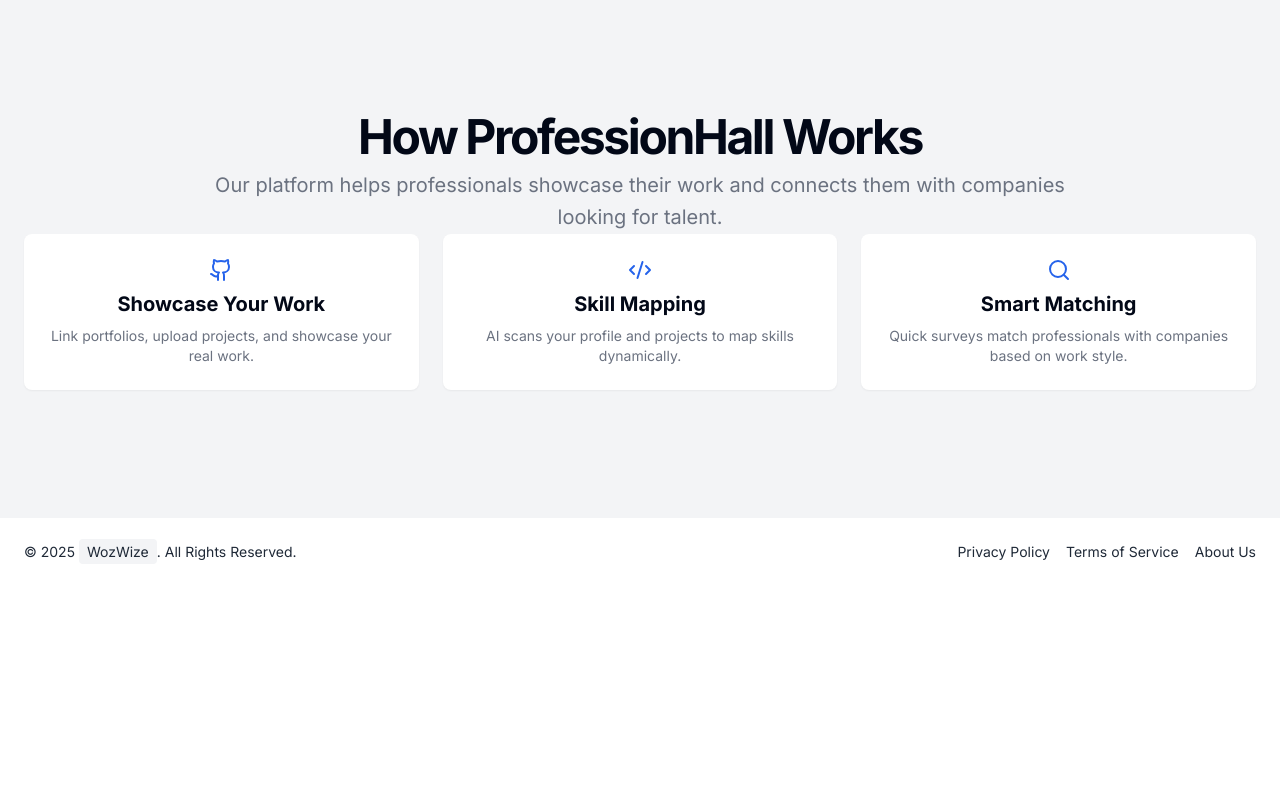
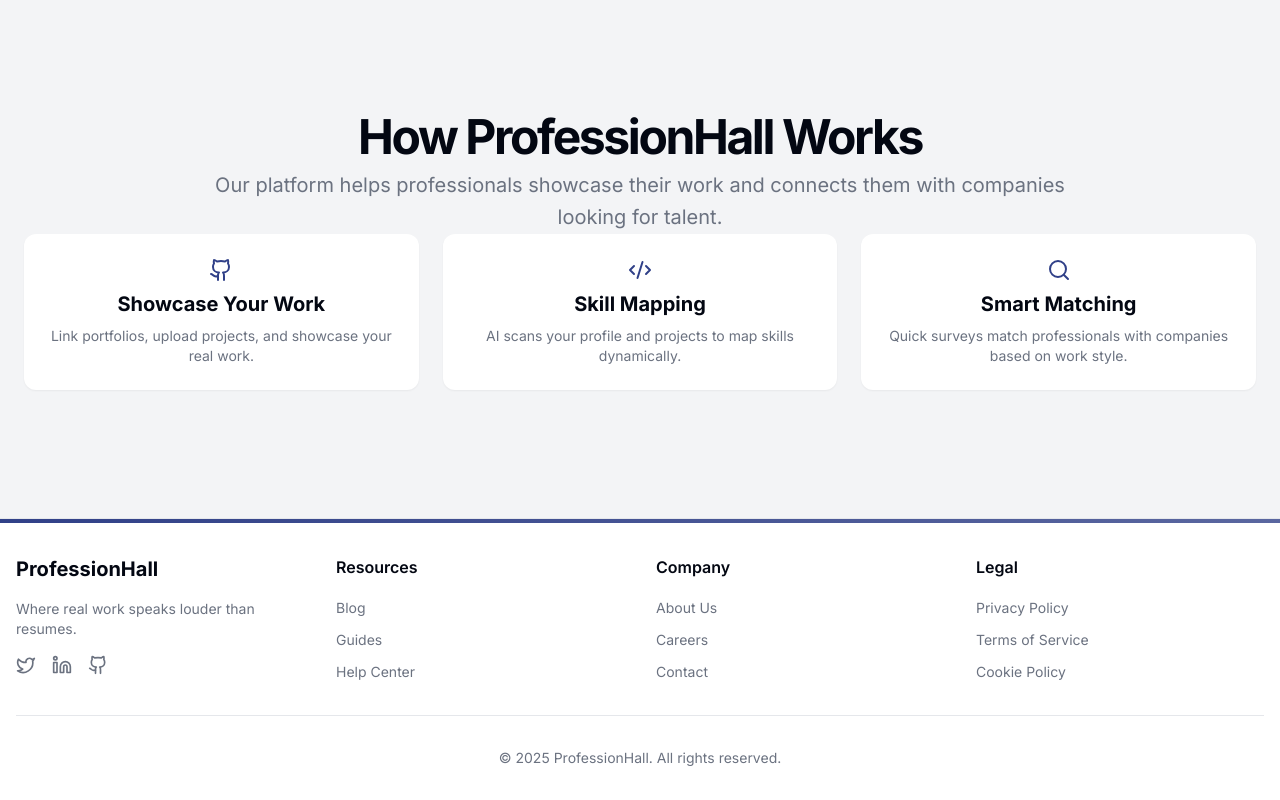
Before and after one commit to LtShibby/ProfessionHall, a Next.js app: page / in a window 1280 px wide. Shown: the part 810-1610 px from the top of the page. Before the commit the page ends 1396 px from the top, so only its background shows below. Built offline with nearby package versions, Linux system fonts and the light colour scheme.

Commit message:
update theme

```diff
--- a/app/globals.css
+++ b/app/globals.css
@@ -5,47 +5,47 @@
 @layer base {
   :root {
     --background: 0 0% 100%;
-    --foreground: 222.2 84% 4.9%;
+    --foreground: 224 71.4% 4.1%;
     --card: 0 0% 100%;
-    --card-foreground: 222.2 84% 4.9%;
+    --card-foreground: 224 71.4% 4.1%;
     --popover: 0 0% 100%;
-    --popover-foreground: 222.2 84% 4.9%;
-    --primary: 221.2 83.2% 53.3%;
-    --primary-foreground: 210 40% 98%;
-    --secondary: 210 40% 96.1%;
-    --secondary-foreground: 222.2 47.4% 11.2%;
-    --muted: 210 40% 96.1%;
-    --muted-foreground: 215.4 16.3% 46.9%;
-    --accent: 210 40% 96.1%;
-    --accent-foreground: 222.2 47.4% 11.2%;
+    --popover-foreground: 224 71.4% 4.1%;
+    --primary: 229 47.4% 36.1%;
+    --primary-foreground: 210 20% 98%;
+    --secondary: 220 14.3% 95.9%;
+    --secondary-foreground: 220.9 39.3% 11%;
+    --muted: 220 14.3% 95.9%;
+    --muted-foreground: 220 8.9% 46.1%;
+    --accent: 220 14.3% 95.9%;
+    --accent-foreground: 220.9 39.3% 11%;
     --destructive: 0 84.2% 60.2%;
-    --destructive-foreground: 210 40% 98%;
-    --border: 214.3 31.8% 91.4%;
-    --input: 214.3 31.8% 91.4%;
-    --ring: 221.2 83.2% 53.3%;
-    --radius: 0.5rem;
+    --destructive-foreground: 210 20% 98%;
+    --border: 220 13% 91%;
+    --input: 220 13% 91%;
+    --ring: 229 47.4% 36.1%;
+    --radius: 0.75rem;
   }
 
   .dark {
-    --background: 222.2 84% 4.9%;
-    --foreground: 210 40% 98%;
-    --card: 222.2 84% 4.9%;
-    --card-foreground: 210 40% 98%;
-    --popover: 222.2 84% 4.9%;
-    --popover-foreground: 210 40% 98%;
-    --primary: 217.2 91.2% 59.8%;
-    --primary-foreground: 222.2 47.4% 11.2%;
-    --secondary: 217.2 32.6% 17.5%;
-    --secondary-foreground: 210 40% 98%;
-    --muted: 217.2 32.6% 17.5%;
-    --muted-foreground: 215 20.2% 65.1%;
-    --accent: 217.2 32.6% 17.5%;
-    --accent-foreground: 210 40% 98%;
+    --background: 224 71.4% 4.1%;
+    --foreground: 210 20% 98%;
+    --card: 224 71.4% 4.1%;
+    --card-foreground: 210 20% 98%;
+    --popover: 224 71.4% 4.1%;
+    --popover-foreground: 210 20% 98%;
+    --primary: 228 47.4% 56.1%;
+    --primary-foreground: 210 20% 98%;
+    --secondary: 215 27.9% 16.9%;
+    --secondary-foreground: 210 20% 98%;
+    --muted: 215 27.9% 16.9%;
+    --muted-foreground: 217.9 10.6% 64.9%;
+    --accent: 215 27.9% 16.9%;
+    --accent-foreground: 210 20% 98%;
     --destructive: 0 62.8% 30.6%;
-    --destructive-foreground: 210 40% 98%;
-    --border: 217.2 32.6% 17.5%;
-    --input: 217.2 32.6% 17.5%;
-    --ring: 224.3 76.3% 48%;
+    --destructive-foreground: 210 20% 98%;
+    --border: 215 27.9% 16.9%;
+    --input: 215 27.9% 16.9%;
+    --ring: 228 47.4% 56.1%;
   }
 }
 
@@ -57,3 +57,25 @@
     @apply bg-background text-foreground;
   }
 }
+
+/* Custom ProfessionHall Styles */
+.ph-gradient {
+  @apply bg-gradient-to-r from-primary via-primary/90 to-primary/80;
+}
+
+.ph-card {
+  @apply rounded-lg border bg-card p-6 shadow-sm transition-all hover:shadow-md;
+}
+
+.ph-button {
+  @apply inline-flex items-center justify-center rounded-full px-4 py-2 text-sm font-medium transition-colors
+  focus-visible:outline-none focus-visible:ring-2 focus-visible:ring-ring disabled:pointer-events-none disabled:opacity-50;
+}
+
+.ph-button-primary {
+  @apply ph-button bg-primary text-primary-foreground hover:bg-primary/90;
+}
+
+.ph-button-secondary {
+  @apply ph-button bg-secondary text-secondary-foreground hover:bg-secondary/80;
+}
--- a/components/footer.tsx
+++ b/components/footer.tsx
@@ -1,50 +1,105 @@
 "use client";
 
 import Link from "next/link";
-import { useTheme } from "next-themes";
+import { Github, Linkedin, Twitter } from "lucide-react";
 
 export function Footer() {
-  const { theme } = useTheme();
+  return (
+    <footer className="w-full bg-card text-card-foreground border-t">
+      <div className="ph-gradient h-1" />
+      <div className="container mx-auto py-8 px-4">
+        <div className="grid grid-cols-1 md:grid-cols-4 gap-8">
+          {/* Brand Section */}
+          <div className="space-y-4">
+            <Link href="/" className="text-xl font-bold">
+              ProfessionHall
+            </Link>
+            <p className="text-sm text-muted-foreground">
+              Where real work speaks louder than resumes.
+            </p>
+            <div className="flex space-x-4">
+              <Link href="https://twitter.com/professionhall" className="text-muted-foreground hover:text-primary transition">
+                <Twitter size={20} />
+              </Link>
+              <Link href="https://linkedin.com/company/professionhall" className="text-muted-foreground hover:text-primary transition">
+                <Linkedin size={20} />
+              </Link>
+              <Link href="https://github.com/professionhall" className="text-muted-foreground hover:text-primary transition">
+                <Github size={20} />
+              </Link>
+            </div>
+          </div>
 
-  const themeClasses = {
-    nav: theme === 'dark' ? 'bg-gray-800' : 'bg-white',
-    text: theme === 'dark' ? 'text-white' : 'text-gray-800',
-    button: theme === 'dark' ? 'bg-gray-700 text-white' : 'bg-gray-100 text-gray-800'
-  };
+          {/* Resources */}
+          <div>
+            <h3 className="font-semibold mb-4">Resources</h3>
+            <ul className="space-y-2">
+              <li>
+                <Link href="/blog" className="text-sm text-muted-foreground hover:text-primary transition">
+                  Blog
+                </Link>
+              </li>
+              <li>
+                <Link href="/guides" className="text-sm text-muted-foreground hover:text-primary transition">
+                  Guides
+                </Link>
+              </li>
+              <li>
+                <Link href="/help" className="text-sm text-muted-foreground hover:text-primary transition">
+                  Help Center
+                </Link>
+              </li>
+            </ul>
+          </div>
 
-  return (
-    <footer className={`w-full ${themeClasses.nav} ${themeClasses.text} py-6 text-center text-sm mt-auto`}>
-      <div className="container mx-auto flex flex-col md:flex-row justify-between items-center px-6">
-        <p className="mb-2 md:mb-0">
-          © {new Date().getFullYear()}{" "}
-          <Link
-            href="https://wozwize.com"
-            className={`${themeClasses.button} px-2 py-1 rounded hover:opacity-90 transition`}
-          >
-            WozWize
+          {/* Company */}
+          <div>
+            <h3 className="font-semibold mb-4">Company</h3>
+            <ul className="space-y-2">
+              <li>
+                <Link href="/about" className="text-sm text-muted-foreground hover:text-primary transition">
+                  About Us
                 </Link>
-          . All Rights Reserved.
-        </p>
+              </li>
+              <li>
+                <Link href="/careers" className="text-sm text-muted-foreground hover:text-primary transition">
+                  Careers
+                </Link>
+              </li>
+              <li>
+                <Link href="/contact" className="text-sm text-muted-foreground hover:text-primary transition">
+                  Contact
+                </Link>
+              </li>
+            </ul>
+          </div>
 
-        <div className="flex space-x-4">
-          <Link
-            href="https://wozwize.com/privacy-policy"
-            className="hover:opacity-80 transition"
-          >
+          {/* Legal */}
+          <div>
+            <h3 className="font-semibold mb-4">Legal</h3>
+            <ul className="space-y-2">
+              <li>
+                <Link href="/privacy" className="text-sm text-muted-foreground hover:text-primary transition">
                   Privacy Policy
                 </Link>
-          <Link
-            href="https://wozwize.com/terms-of-service"
-            className="hover:opacity-80 transition"
-          >
+              </li>
+              <li>
+                <Link href="/terms" className="text-sm text-muted-foreground hover:text-primary transition">
                   Terms of Service
                 </Link>
-          <Link
-            href="https://wozwize.com/about-us"
-            className="hover:opacity-80 transition"
-          >
-            About Us
+              </li>
+              <li>
+                <Link href="/cookies" className="text-sm text-muted-foreground hover:text-primary transition">
+                  Cookie Policy
                 </Link>
+              </li>
+            </ul>
+          </div>
+        </div>
+
+        {/* Copyright */}
+        <div className="mt-8 pt-8 border-t text-center text-sm text-muted-foreground">
+          <p>© {new Date().getFullYear()} ProfessionHall. All rights reserved.</p>
         </div>
       </div>
     </footer>
```
Lines whose indentation alone changed are shown as unchanged.
